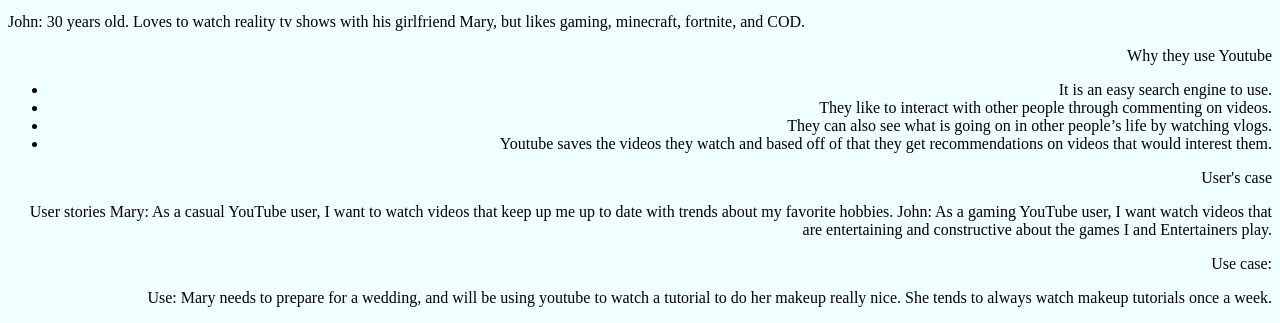
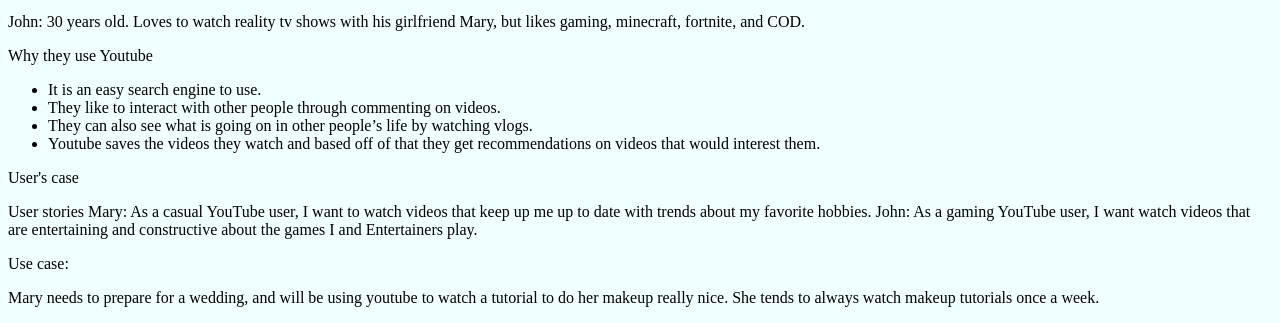
Before and after one commit to opeyemi-jonah/persona, a plain HTML site: page index.html in a window 1280 px wide. Shown: the part 510-833 px from the top of the page. Drawn offline with Linux system fonts and the light colour scheme.

Commit message:
created index and css file for persona project

```diff
--- a/index.html
+++ b/index.html
@@ -37,7 +37,7 @@
 
 		</p>
 	</div>
-	<div class="right">
+	<div class="left">
 		<p>Why they use Youtube</p>
 		<ul>
 			<li>It is an easy search engine to use.</li>
@@ -53,7 +53,7 @@
 		John: As a gaming YouTube user, I want watch videos that are entertaining and constructive about the games I and Entertainers play.
 	</p>
 		<p>Use case:</p>
-		<p>Use: Mary needs to prepare for a wedding, and will be using youtube to watch a tutorial to do her makeup really nice. She tends to always watch makeup tutorials once a week.
+		<p>Mary needs to prepare for a wedding, and will be using youtube to watch a tutorial to do her makeup really nice. She tends to always watch makeup tutorials once a week.
 
 		</p>
 </div>
```
